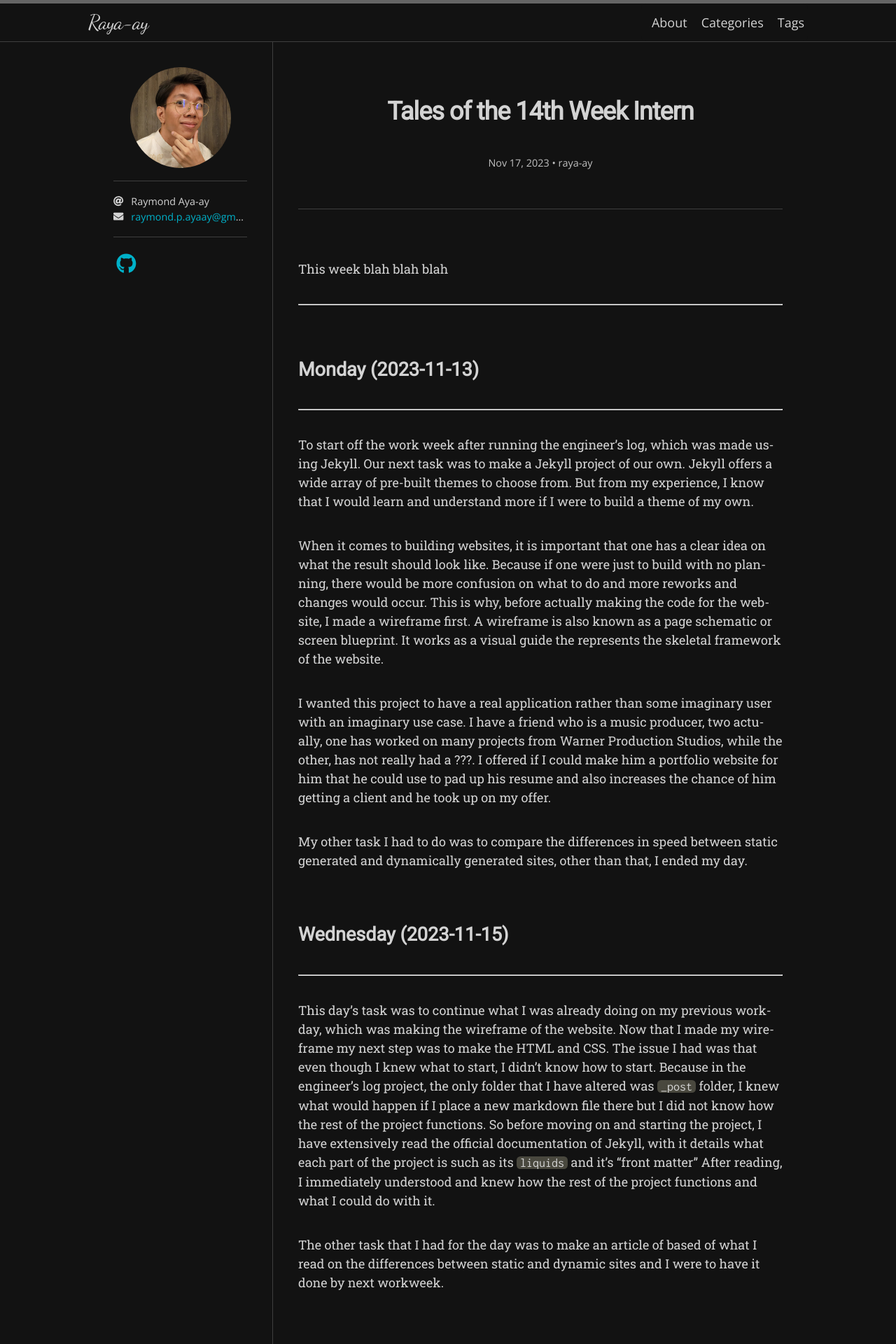
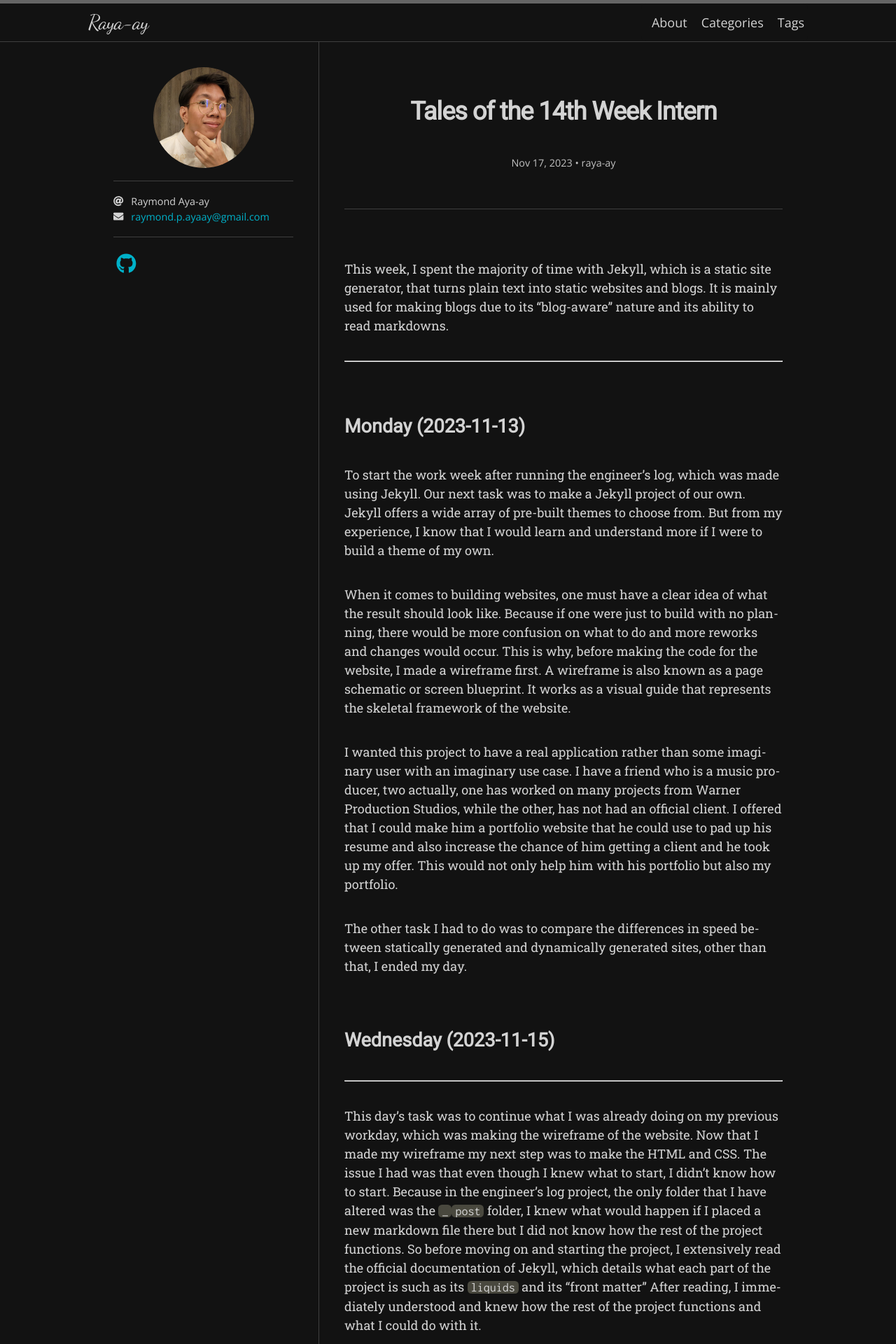
Before and after one commit to r-ayaay/r-ayaayBlog, a Jekyll site: the page built from _posts/2023-11-17-My-14th-Week-Exp.md, in a window 1280 px wide. Shown: the top 1920 px of the page at 70% size. Built offline with Jekyll 4.4.1, drawn with Linux system fonts in a browser that asks for light colours; nearby versions of some CDN libraries; some web fonts are replaced; some of the changed text lies outside the part shown.

Commit message:
change sidebar width to be wider, edited articles, added draft

```diff
--- a/_posts/2023-11-17-My-14th-Week-Exp.md
+++ b/_posts/2023-11-17-My-14th-Week-Exp.md
@@ -2,41 +2,38 @@
 layout: post
 title: "Tales of the 14th Week Intern"
 author: raya-ay
-categories: internship
-tags: [Jekyll]
+categories:
+- internship
 # image: assets/images/anthony/14th-week.png
 ---
 
-This week blah blah blah
+This week, I spent the majority of time with Jekyll, which is a static site generator, that turns plain text into static websites and blogs. It is mainly used for making blogs due to its "blog-aware" nature and its ability to read markdowns.
+
 
 ---
 
 ## Monday (2023-11-13)
----
+To start the work week after running the engineer's log, which was made using Jekyll. Our next task was to make a Jekyll project of our own. Jekyll offers a wide array of pre-built themes to choose from. But from my experience, I know that I would learn and understand more if I were to build a theme of my own.
 
-To start off the work week after running the engineer's log, which was made using Jekyll. Our next task was to make a Jekyll project of our own. Jekyll offers a wide array of pre-built themes to choose from. But from my experience, I know that I would learn and understand more if I were to build a theme of my own.
+When it comes to building websites, one must have a clear idea of what the result should look like. Because if one were just to build with no planning, there would be more confusion on what to do and more reworks and changes would occur. This is why, before making the code for the website, I made a wireframe first. A wireframe is also known as a page schematic or screen blueprint. It works as a visual guide that represents the skeletal framework of the website.
 
-When it comes to building websites, it is important that one has a clear idea on what the result should look like. Because if one were just to build with no planning, there would be more confusion on what to do and more reworks and changes would occur. This is why, before actually making the code for the website, I made a wireframe first. A wireframe is also known as a page schematic or screen blueprint. It works as a visual guide the represents the skeletal framework of the website.
+I wanted this project to have a real application rather than some imaginary user with an imaginary use case. I have a friend who is a music producer, two actually, one has worked on many projects from Warner Production Studios, while the other, has not had an official client. I offered that I could make him a portfolio website that he could use to pad up his resume and also increase the chance of him getting a client and he took up my offer. This would not only help him with his portfolio but also my portfolio.
 
-I wanted this project to have a real application rather than some imaginary user with an imaginary use case. I have a friend who is a music producer, two actually, one has worked on many projects from Warner Production Studios, while the other, has not really had a ???. I offered if I could make him a portfolio website for him that he could use to pad up his resume and also increases the chance of him getting a client and he took up on my offer.
-
-My other task I had to do was to compare the differences in speed between static generated and dynamically generated sites, other than that, I ended my day.
+The other task I had to do was to compare the differences in speed between statically generated and dynamically generated sites, other than that, I ended my day.
 
 
 ## Wednesday (2023-11-15)
 ---
 
-This day's task was to continue what I was already doing on my previous workday, which was making the wireframe of the website. Now that I made my wireframe my next step was to make the HTML and CSS. The issue I had was that even though I knew what to start, I didn't know how to start. Because in the engineer's log project, the only folder that I have altered was `_post` folder, I knew what would happen if I place a new markdown file there but I did not know how the rest of the project functions. So before moving on and starting the project, I have extensively read the official documentation of Jekyll, with it details what each part of the project is such as its `liquids` and it's "front matter" After reading, I immediately understood and knew how the rest of the project functions and what I could do with it.
+This day's task was to continue what I was already doing on my previous workday, which was making the wireframe of the website. Now that I made my wireframe my next step was to make the HTML and CSS. The issue I had was that even though I knew what to start, I didn't know how to start. Because in the engineer's log project, the only folder that I have altered was the `_``post` folder, I knew what would happen if I placed a new markdown file there but I did not know how the rest of the project functions. So before moving on and starting the project, I extensively read the official documentation of Jekyll, which details what each part of the project is such as its `liquids` and its "front matter" After reading, I immediately understood and knew how the rest of the project functions and what I could do with it.
 
-The other task that I had for the day was to make an article of based of what I read on the differences between static and dynamic sites and I were to have it done by next workweek.
+The other task that I had for the day was to make an article based on what I read on the differences between static and dynamic sites and I was to have it done by the next workweek.
 
 
 
 ## Friday (2023-11-17)
 ---
 
+Today was the day when I planned to be finished with my Jekyll Project. However, there were more complications than I thought there were. It took my time deciding what I what from the website. Although I prepared a wireframe, I felt that there was still more to be desired. I continued to watch more tutorials and read the rest of the documentation.
 
-- Finish the Jekyll project.
-- Finish making the article on the pros and cons of statically vs dynamically generated websites.
-- Make my Friday reflection.
-- Push the two articles to my PR.
+I dedicated the rest of the day to finishing my article on the pros and cons of statically and dynamically generated websites. You may kindly view the article through this link [here](../static-vs-dynamic-anthony)
--- a/_sass/hamilton/layout.scss
+++ b/_sass/hamilton/layout.scss
@@ -181,7 +181,7 @@
  */
 .site-body {
   display: grid;
-  grid-template-columns: calc(#{$content-width} * 0.24) 1fr;
+  grid-template-columns: calc(#{$content-width} * 0.30) 1fr;
   overflow: hidden;
 
   @include media-query($on-medium) {
```
Also changed, not shown: _drafts/2023-11-24-My-16th-Week-Exp.md (added, +22 -0 lines), _posts/2023-11-17-static-vs-dynamic-anthony.md (+1 -1 lines), _posts/2023-11-24-My-15th-Week-Exp.md (added, +39 -0 lines).
